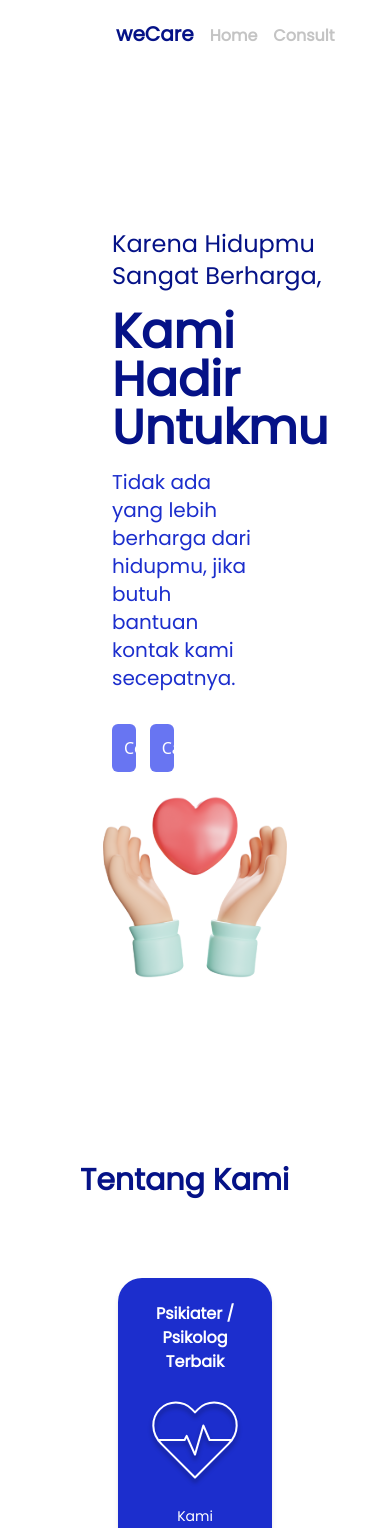
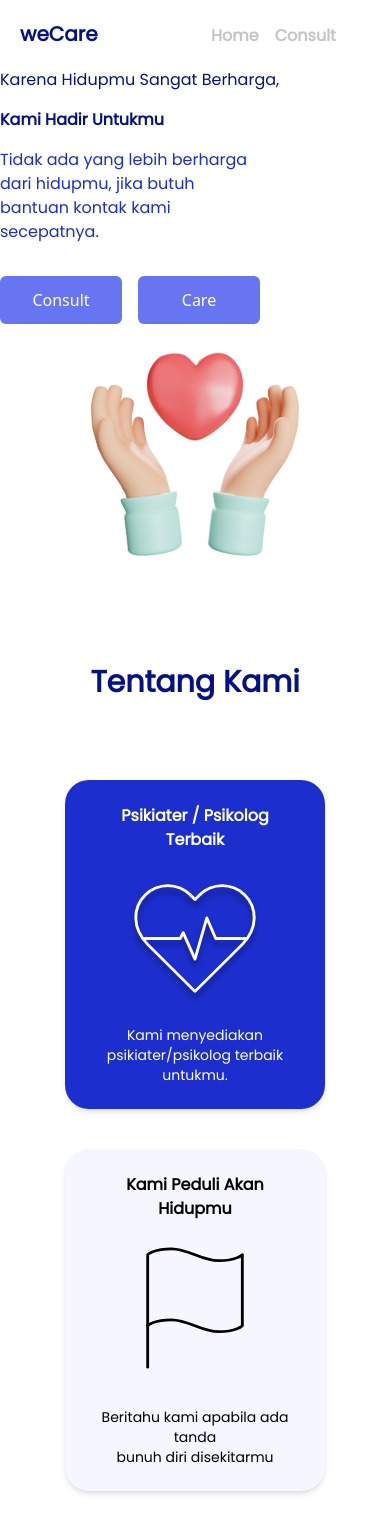
Before and after one commit to SyuQyu/WeCare, a React (Create React App) app: page / in a window 390 px wide. Shown: the top 1528 px of the page. Built offline with nearby package versions, Linux system fonts and the light colour scheme.

Commit message:
update responsive

```diff
--- a/src/Pages/Components/header.js
+++ b/src/Pages/Components/header.js
@@ -7,23 +7,23 @@ export default function Header(props) {
     const split = location.pathname.split("/")
     return (
         <Grid container className="p-5">
-            <Grid item lg={8}>
+            <Grid item xl={8} lg={8} md={8} sm={8} xs={6}>
                 <Grid container spacing={2}>
-                    <Grid item lg={12}>
-                            <p className="ml-24 justify-center text-xl font-poppins float-left font-bold text-blueCustom">weCare</p>
+                    <Grid item xl={12} lg={12} md={12}>
+                            <p className="md:ml-24 sm:ml-5 justify-center text-xl font-poppins float-left font-bold text-blueCustom">weCare</p>
                     </Grid>
                 </Grid>
             </Grid>
-            <Grid item lg={4}>
+            <Grid item xl={4} lg={4} md={4} sm={4} xs={6}>
                 <Grid container spacing={2}>
-                    <Grid item lg={4}>
+                    <Grid item xl={4} lg={4} md={4} sm={4}>
                         {/* <NavLink to="About" className={clsx('pt-1 text-base font-poppins float-left font-semibold', split[1] === 'About' ? "text-blueCustom" : "text-disabledColor")}>About Us</NavLink> */}
                     </Grid>
-                    <Grid item lg={4}>
+                    <Grid item xl={4} lg={4} md={4} sm={4}>
                     <NavLink to="Home" className={clsx('pt-1 text-base font-poppins float-left font-bold hover:text-blueCustom', split[1] === 'Home' ? "text-blueCustom" : "text-disabledColor")}>Home</NavLink>
                         {/* <NavLink to="Care" className={clsx('pt-1 text-base font-poppins float-left font-semibold', split[1] === 'Care' ? "text-blueCustom" : "text-disabledColor")}>Care</NavLink> */}
                     </Grid>
-                    <Grid item lg={4}>
+                    <Grid item xl={4} lg={4} md={4} sm={4}>
                         <NavLink to="Consult" className={clsx('pt-1 text-base font-poppins float-left font-bold hover:text-blueCustom', split[1] === 'Consult' ? "text-blueCustom" : "text-disabledColor")}>Consult</NavLink>
                     </Grid>
                 </Grid>
--- a/src/Pages/Home/index.js
+++ b/src/Pages/Home/index.js
@@ -20,74 +20,74 @@ export default function Home(props) {
     };
     return (
         <>
-            <Grid container className='mt-20 mb-20 pl-20 pr-20 h-fit'>
-                <Grid item lg={8}>
-                    <Grid container className='mt-20 pl-8'>
-                        <Grid item lg={12} xl={12}>
-                            <p className="text-left font-poppins text-2xl font-medium text-blueCustom mb-4">Karena Hidupmu Sangat Berharga,</p>
+            <Grid container className='md:mt-20 sm:mt-5 md:mb-20 sm:mb-5 md:px-20 sm:px-5 h-fit'>
+                <Grid item lg={8} xl={8} md={8} sm={8} xs={12}>
+                    <Grid container className='md:mt-20 sm:mt-5 md:pl-8'>
+                        <Grid item lg={12} xl={12} md={12} sm={12} xs={12}>
+                            <p className="text-left font-poppins md:text-2xl sm:font-medium text-blueCustom mb-4">Karena Hidupmu Sangat Berharga,</p>
                         </Grid>
-                        <Grid item lg={12} xl={12}>
-                            <p className="text-left font-poppins text-5xl font-semibold text-blueCustom mb-4">Kami Hadir Untukmu</p>
+                        <Grid item lg={12} xl={12} md={12} sm={12} xs={12}>
+                            <p className="text-left font-poppins md:text-5xl font-semibold text-blueCustom mb-4">Kami Hadir Untukmu</p>
                         </Grid>
-                        <Grid item lg={12} xl={12}>
+                        <Grid item lg={12} xl={12} md={12} sm={12} xs={12}>
                             <div className='w-2/3'>
-                                <p className="text-left font-poppins text-xl text-blueMedium mb-8">Tidak ada yang lebih berharga dari hidupmu, jika butuh bantuan kontak kami secepatnya.</p>
+                                <p className="text-left font-poppins md:text-xl text-blueMedium mb-8">Tidak ada yang lebih berharga dari hidupmu, jika butuh bantuan kontak kami secepatnya.</p>
                             </div>
                         </Grid>
-                        <Grid item lg={12} xl={12}>
-                            <div className='grid gap-4 grid-cols-2 w-1/3'>
+                        <Grid item lg={12} xl={12} md={12} sm={12} xs={12}>
+                            <div className='grid gap-4 grid-cols-2 md:w-1/3 xs:w-2/3'>
                                 <button onClick={() => scrollDown(aboutSection)} className="btn btn--color float-left">Consult</button>
                                 <button onClick={() => scrollDown(careSection)} className="btn btn--color float-left">Care</button>
                             </div>
                         </Grid>
                     </Grid>
                 </Grid>
-                <Grid item lg={4}>
+                <Grid item lg={4} xl={4} md={4} sm={4} xs={12}>
                     <center>
-                        <img src={imgHand} />
+                        <img className="md:w-full sm:w-full xs:w-2/3 md:h-full sm:h-full xs:h-2/3 justify-center" src={imgHand} />
                     </center>
                 </Grid>
             </Grid>
-            <Grid container className='pl-20 pr-20 h-fit mb-20' ref={aboutSection}>
-                <Grid item lg={12} xl={12}>
+            <Grid container className='md:px-20 sm:px-5 h-fit md:mb-20 sm:mb-5' ref={aboutSection}>
+                <Grid item lg={12} xl={12} md={12} sm={12} xs={12}>
                     <p className="my-20 text-3xl font-extrabold text-blueCustom">Tentang Kami</p>
                 </Grid>
-                <Grid item lg={12} xl={12}>
+                <Grid item lg={12} xl={12} md={12} sm={12} xs={12}>
                     <Grid container spacing={5}>
-                        <Grid item lg={4} xl={4}>
+                        <Grid item lg={4} xl={4} md={4} sm={12} xs={12}>
                             <div className="w-2/3 mx-auto">
-                                <div className="bg-blueMedium h-[300px] p-3 rounded-3xl shadow-md">
+                                <div className="bg-blueMedium h-fit p-3 rounded-3xl shadow-md">
                                     <div className="flex flex-col space-y-4 p-3">
                                         <div className="w-full">
                                             <p className="text-white font-bold">Psikiater / Psikolog</p>
                                             <p className="text-white font-bold">Terbaik</p>
                                         </div>
-                                        <div className="w-full">
+                                        <div className="w-full h-fit">
                                             <center>
-                                                <img src={heart} />
+                                                <img className="md:w-full sm:w-full xs:w-2/3 md:h-full sm:h-full xs:h-2/3" src={heart} />
                                             </center>
                                         </div>
-                                        <div className="w-full">
+                                        <div className="w-full h-fit">
                                             <p className="text-white text-sm">Kami menyediakan psikiater/psikolog terbaik untukmu.</p>
                                         </div>
                                     </div>
                                 </div>
                             </div>
                         </Grid>
-                        <Grid item lg={4} xl={4}>
+                        <Grid item lg={4} xl={4} md={4} sm={12} xs={12}>
                             <div className="w-2/3 mx-auto">
-                                <div className="bg-blueSoft h-[300px] p-3 rounded-3xl shadow-md">
+                                <div className="bg-blueSoft h-fit p-3 rounded-3xl shadow-md">
                                     <div className="flex flex-col space-y-4 p-3">
                                         <div className="w-full">
                                             <p className="text-black font-bold">Kami Peduli Akan</p>
                                             <p className="text-black font-bold">Hidupmu</p>
                                         </div>
-                                        <div className="w-full">
+                                        <div className="w-full h-fit">
                                             <center>
-                                                <img src={flag} />
+                                                <img className="md:w-full sm:w-full xs:w-2/3 md:h-full sm:h-full xs:h-2/3" src={flag} />
                                             </center>
                                         </div>
-                                        <div className="w-full">
+                                        <div className="w-full h-fit">
                                             <p className="text-black text-sm mt-3">Beritahu kami apabila ada tanda</p>
                                             <p className="text-black text-sm">bunuh diri disekitarmu</p>
                                         </div>
@@ -95,20 +95,20 @@ export default function Home(props) {
                                 </div>
                             </div>
                         </Grid>
-                        <Grid item lg={4} xl={4}>
+                        <Grid item lg={4} xl={4} md={4} sm={12} xs={12}>
                             <div className="w-2/3 mx-auto">
-                                <div className="bg-blueMedium h-[300px] p-3 rounded-3xl shadow-md">
+                                <div className="bg-blueMedium h-fit p-3 rounded-3xl shadow-md">
                                     <div className="flex flex-col space-y-4 p-3">
                                         <div className="w-full">
                                             <p className="text-white font-bold">Kami Ada</p>
                                             <p className="text-white font-bold">Untukmu</p>
                                         </div>
-                                        <div className="w-full h-[100px]">
+                                        <div className="w-full h-fit">
                                             <center>
-                                                <img src={users} />
+                                                <img className="md:w-full sm:w-full xs:w-2/3 md:h-full sm:h-full xs:h-2/3" src={users} />
                                             </center>
                                         </div>
-                                        <div className="w-full h-[100px]">
+                                        <div className="w-full h-fit">
                                             <p className="text-white text-sm mt-3">Join komunitas kami dan temukan</p>
                                             <p className="text-white text-sm">teman terbaik untukmu</p>
                                         </div>
@@ -120,15 +120,15 @@ export default function Home(props) {
                 </Grid>
             </Grid>
 
-            <Grid container className='pl-20 pr-20 h-fit mb-20' ref={careSection}>
+            <Grid container className='md:px-20 sm:px-5 h-fit md:mb-20 sm:mb-5' ref={careSection}>
                 <Grid container className='pl-10 pr-10 h-fit mb-20'>
-                    <Grid item lg={12} xl={12}>
+                    <Grid item lg={12} xl={12} md={12} sm={12} xs={12}>
                         <p className="my-20 text-3xl font-extrabold text-blueCustom">Kami Ada Untukmu</p>
                     </Grid>
-                    <Grid item lg={12} xl={12}>
-                        <Grid container spacing={10}>
-                            <Grid item lg={2} xl={2} />
-                            <Grid item lg={4} xl={4}>
+                    <Grid item lg={12} xl={12} md={12} sm={12} xs={12}>
+                        <Grid container spacing={5}>
+                            <Grid item lg={2} xl={2} md={2} sm={0} xs={0} />
+                            <Grid item lg={4} xl={4} md={4} sm={12} xs={12}>
                                 <div className="w-full">
                                     <div className="bg-blueSoft h-fit p-3 rounded-3xl shadow-md">
                                         <div className="flex flex-col space-y-4 p-3">
@@ -137,7 +137,7 @@ export default function Home(props) {
                                             </div>
                                             <div className="w-full pb-5">
                                                 <center>
-                                                    <img src={phone} />
+                                                    <img className="md:w-full sm:w-full xs:w-2/3 md:h-full sm:h-full xs:h-2/3" src={phone} />
                                                 </center>
                                             </div>
                                             <div className="w-full">
@@ -146,13 +146,13 @@ export default function Home(props) {
 
                                             </div>
                                             <div className="w-full">
-                                                <button onClick={e => navigate('/contact')} className="btn btn--color float-center w-1/3">Contact</button>
+                                                <button onClick={e => navigate('/contact')} className="btn btn--color float-center md:w-1/3 sm:w-full">Contact</button>
                                             </div>
                                         </div>
                                     </div>
                                 </div>
                             </Grid>
-                            <Grid item lg={4} xl={4}>
+                            <Grid item lg={4} xl={4} md={4} sm={12} xs={12}>
                                 <div className="w-full">
                                     <div className="bg-blueSoft h-fit p-3 rounded-3xl shadow-md">
                                         <div className="flex flex-col space-y-4 p-3">
@@ -161,14 +161,14 @@ export default function Home(props) {
                                             </div>
                                             <div className="w-full pb-5">
                                                 <center>
-                                                    <img src={smile} />
+                                                    <img className="md:w-full sm:w-full xs:w-2/3 md:h-full sm:h-full xs:h-2/3" src={smile} />
                                                 </center>
                                             </div>
                                             <div className="w-full">
                                                 <p className="text-black text-sm mt-3">Join komunitas kami dan dapatkan pengalaman seru untukmu.</p>
                                             </div>
                                             <div className="w-full">
-                                                <button className="btn btn--color float-center w-1/3">Join</button>
+                                                <button className="btn btn--color float-center md:w-1/3 sm:w-full">Join</button>
                                             </div>
                                         </div>
                                     </div>
```
Also changed, not shown: tailwind.config.js (+18 -0 lines).
